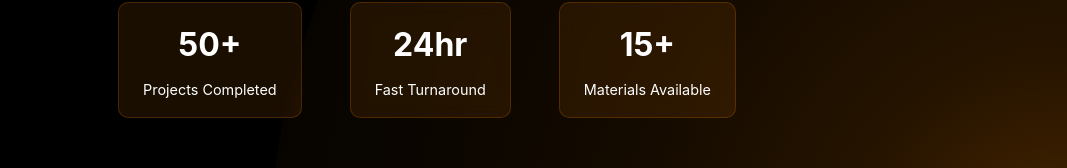
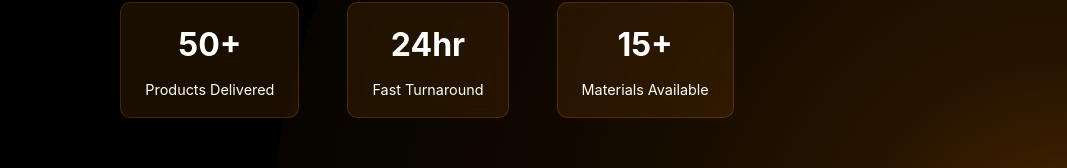
Before and after one commit to Prqtection2/kebabs-printbed-website, a React (Create React App) app: page / in a window 1280 px wide. Shown: the part 519-687 px from the top of the page, without its empty margins (213-1280 px from the left). Built offline with nearby package versions, Linux system fonts and the light colour scheme; a web font is replaced by a local one.

Commit message:
feat: fixed issue #17, changed text

```diff
--- a/src/App.js
+++ b/src/App.js
@@ -1303,7 +1303,7 @@ function MainApp() {
           <div className="hero-stats">
             <div className="stat">
               <span className="stat-number">50+</span>
-              <span className="stat-label">Projects Completed</span>
+              <span className="stat-label">Products Delivered</span>
             </div>
             <div className="stat">
               <span className="stat-number">24hr</span>
```
